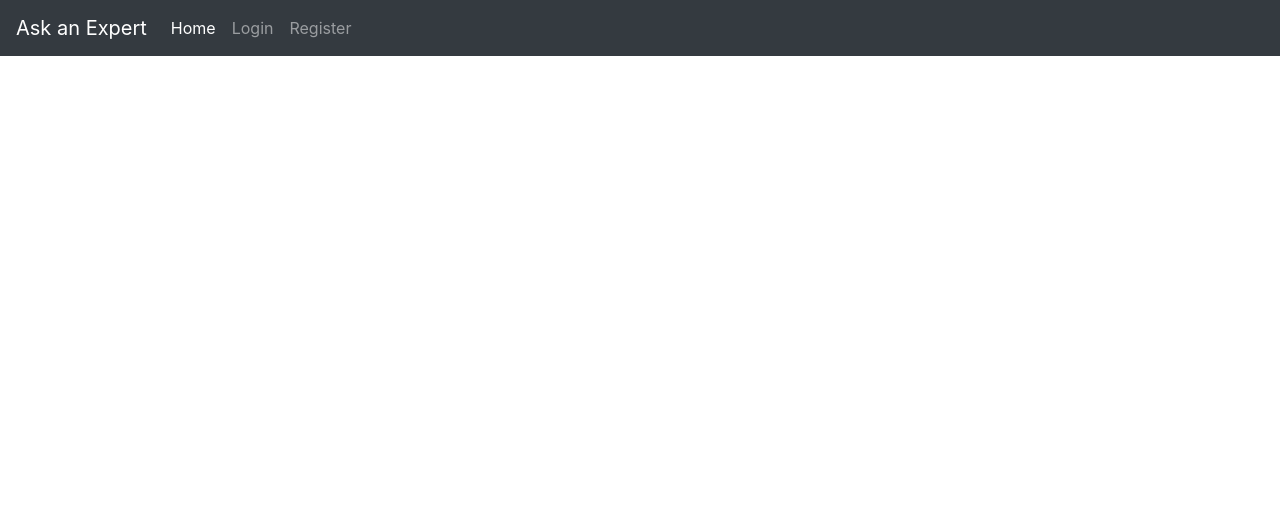
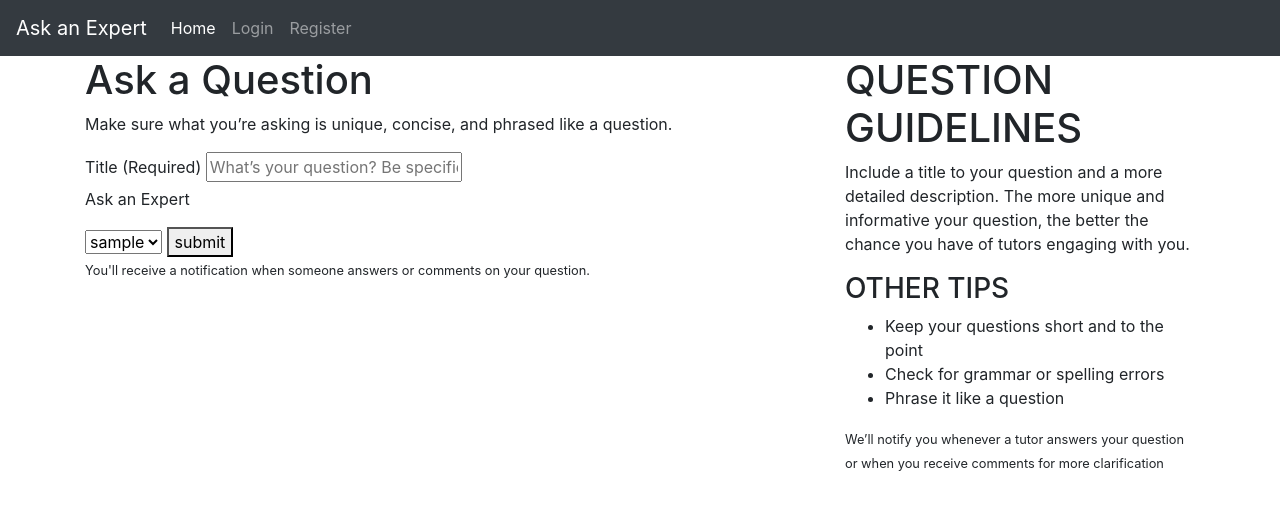
Before and after one commit to fredcodee/askme, a Flask app: template app/templates/ask.html in a window 1280 px wide. Shown: the top 510 px of the page. Run offline with Flask 2, Linux system fonts and the light colour scheme; the template is opened without the code that fills it: values that come from a table or form of the project are taken from there, others are empty; tables that the repository leaves empty hold one stand-in row (values such as "Sample post"); parts of the project's set-up code (start-up, migrations or seed data) failed here and were passed over; some libraries are stand-ins or nearby versions.

Commit message:
ask feature added

```diff
--- a/app/main.py
+++ b/app/main.py
@@ -25,8 +25,16 @@ def home():
     return(render_template("home.html",questions=questions))
 
 @main.route("/ask", methods=['POST','GET'])
-@login_required
+#@login_required
 def ask():
+  experts= User.query.filter_by(expert=True)
+  if request.method == "POST":
+    user_question = request.form.get("question")
+    expert = request.form.get("experts")
+
+    return(render_template("ask.html", experts=experts))
+  else:
+    return(render_template("ask.html"))
 
 
 @main.route("/answer", methods=['POST','GET'])
--- a/app/templates/ask.html
+++ b/app/templates/ask.html
@@ -9,5 +9,40 @@
 {% endblock %}
 
 {% block con%}
+<div class="container">
+  <div class="row">
+    <div class="col-12 col-lg-8">
+      <div class="ask">
+        <form action="/ask" method="POST">
+          <h1>Ask a Question</h1>
+          <p>Make sure what you’re asking is unique, concise, and phrased like a question.</p>
+          <label for="question">Title <span>(Required)</span></label>
+          <input type="text" id="question" name="question" placeholder="What’s your question? Be specific and unique..."
+            required> <br>
+          <p>Ask an Expert</p>
+          <select name="experts" method="GET" action="/ask" required>
+            {%for expert in experts%}
+              <option value="{{expert.id}}">{{ expert.username }}</option>"
+            {% endfor %}
+          </select>
+          <button>submit</button> <br>
+          <small>You'll receive a notification when someone answers or comments on your question.</small>
+        </form>
+      </div>
+    </div>
+    <div class="col-12 col-md-4">
+      <h1>QUESTION GUIDELINES</h1>
+      <p>Include a title to your question and a more detailed description. The more unique and informative your question, the
+      better the chance you have of tutors engaging with you.</p>
+      <h3>OTHER TIPS</h3>
+      <ul>
+        <li>Keep your questions short and to the point</li>
+        <li>Check for grammar or spelling errors</li>
+        <li>Phrase it like a question</li>
+      </ul>
+      <small>We’ll notify you whenever a tutor answers your question or when you receive comments for more clarification</small>
+    </div>
+  </div>
+</div>
 
 {% endblock %}
```
